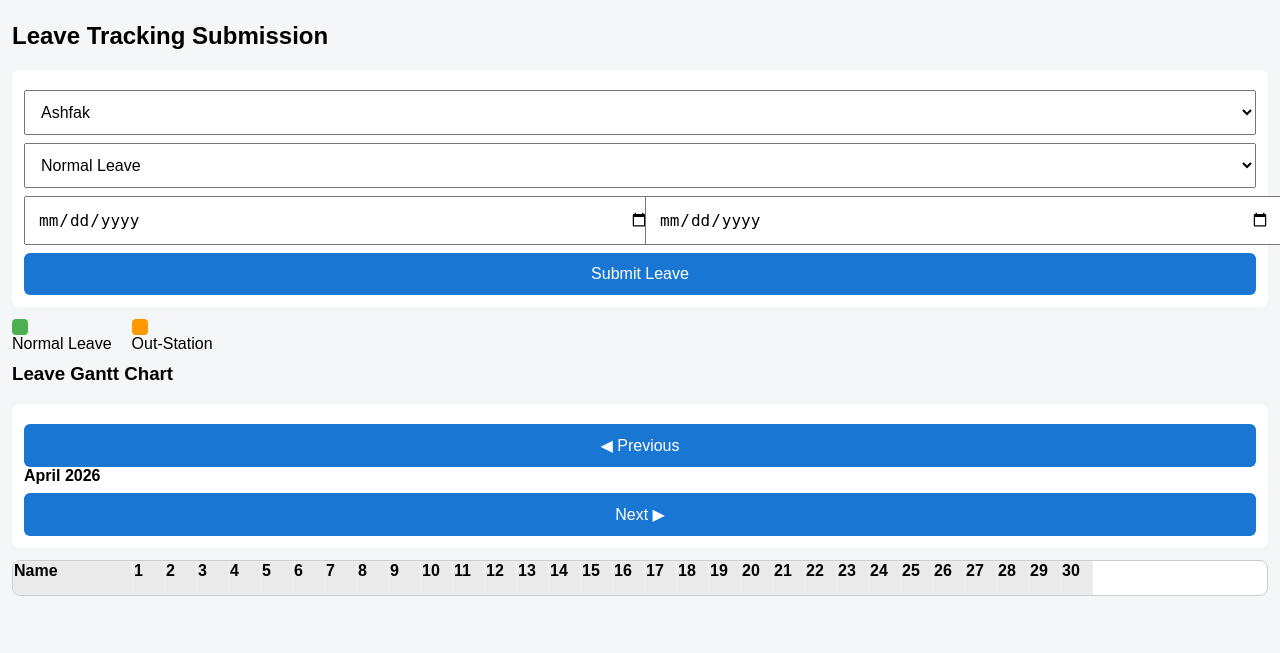
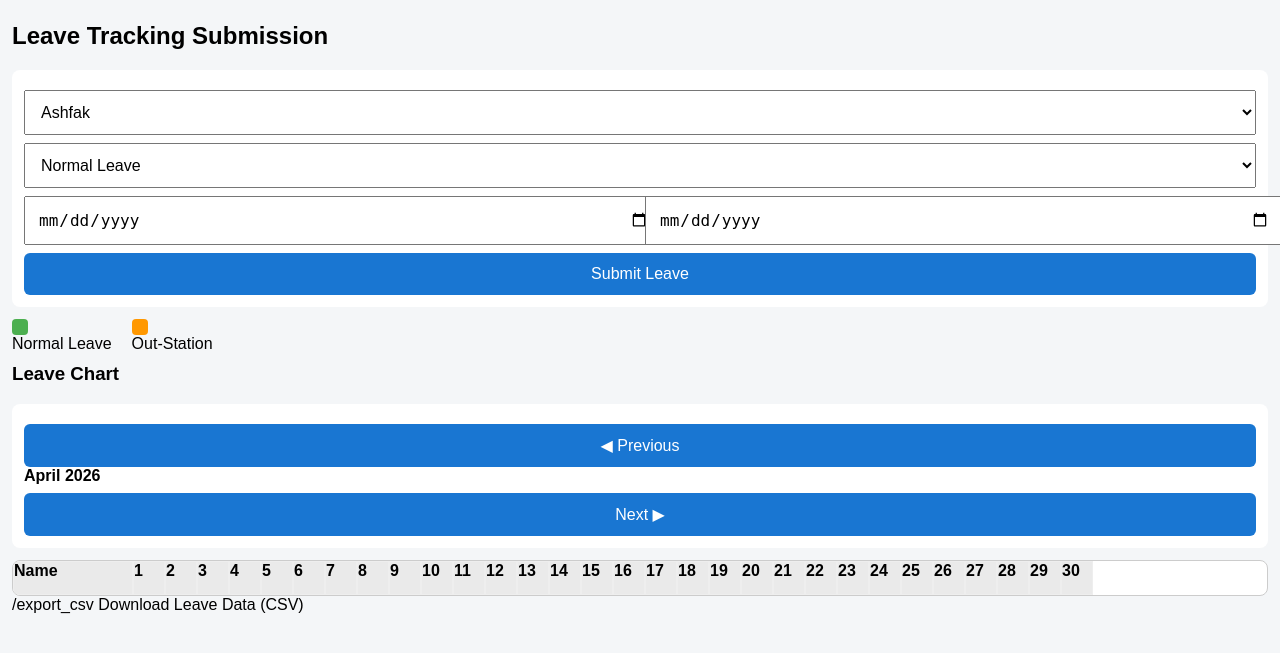
Before and after one commit to snehavinod1/leave-app, a Flask app: page / in a window 1280 px wide. Shown: the top 653 px of the page. Run offline with Flask 3, Linux system fonts and the light colour scheme; data comes from the database, SQL or seed files in the repository; data that the repository does not hold is empty; parts of the project's set-up code (start-up, migrations or seed data) failed here and were passed over.

Commit message:
download button
added csv download button

```diff
--- a/templates/index.html
+++ b/templates/index.html
@@ -122,7 +122,7 @@ button {
 </div>
 
 
-<h3>Leave Gantt Chart</h3>
+<h3>Leave Chart</h3>
 
 <div class="card">
     <button onclick="nav(-1)">◀ Previous</button>
@@ -186,6 +186,8 @@ function load(){
 }
 load()
 </script>
-
+/export_csv
+    Download Leave Data (CSV)
+</button>
 </body>
 </html>
```
